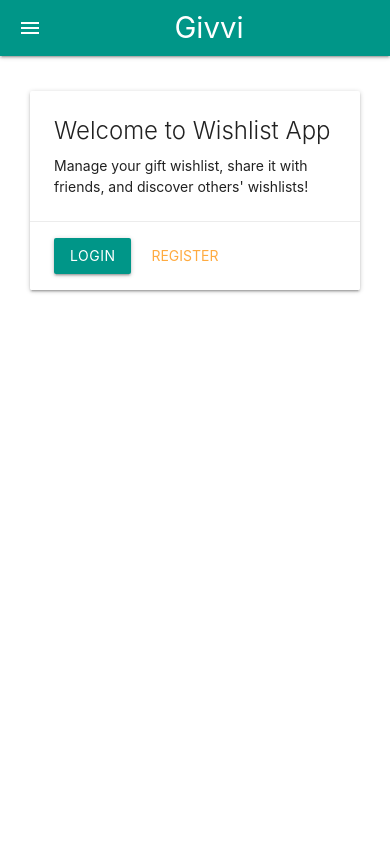
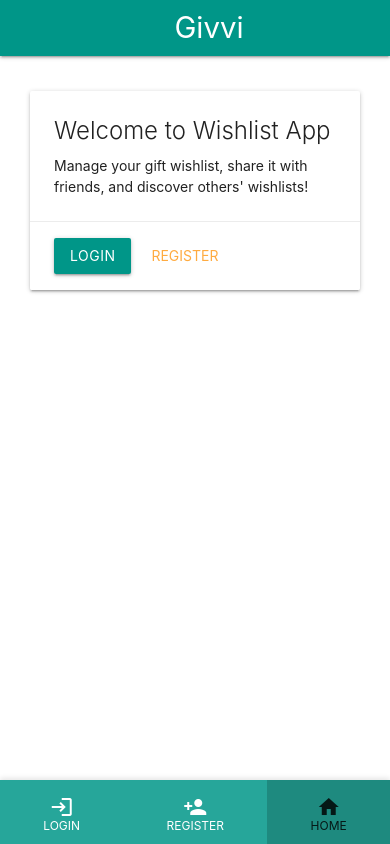
Before and after one commit to mic-mikolajczyk/wishlist-app, a Flask app: page / in a window 390 px wide. Run offline with Flask 3, Linux system fonts and the light colour scheme.

Commit message:
bottom navigation buttons for mobile instead of hamburger button

```diff
--- a/app/templates/base.html
+++ b/app/templates/base.html
@@ -7,32 +7,61 @@
     <!-- Materialize CSS -->
     <link href="https://cdnjs.cloudflare.com/ajax/libs/materialize/1.0.0/css/materialize.min.css" rel="stylesheet">
     <link href="https://fonts.googleapis.com/icon?family=Material+Icons" rel="stylesheet">
+    <style>
+        /* Custom styles for bottom navigation */
+        .bottom-nav {
+            position: fixed;
+            bottom: 0;
+            width: 100%;
+            height: 64px;  /* Increased height for more space */
+            box-shadow: 0 -2px 5px rgba(0,0,0,0.1);
+            display: none;
+            z-index: 997;
+        }
+        .bottom-nav .btn-flat {
+            height: 64px;  /* Increased height for more space */
+            flex-grow: 1;
+            border-radius: 0;
+            margin: 0;
+            display: flex;
+            flex-direction: column;
+            justify-content: center;  /* Centers content vertically */
+            align-items: center;
+            color: #ffffff;
+            padding: 8px 0 4px;  /* Adjusted padding: top, right/left, bottom */
+        }
+        .bottom-nav .btn-flat.active {
+            background-color: rgba(0, 27, 24, 0.199);
+            color: #000000d3;
+        }
+        .bottom-nav .btn-flat i {
+            display: block;
+            margin-bottom: 0;  /* Reduced to 0 */
+            font-size: 24px;
+            margin-top: 0;  /* Reduced to 0 */
+            line-height: 24px;  /* Added to control height */
+        }
+        .bottom-nav .btn-flat span {
+            font-size: 12px;
+            white-space: nowrap;
+            margin-bottom: 0;  /* Reduced to 0 */
+            line-height: 14px;  /* Added to control height */
+        }
+        body {
+            padding-bottom: 64px;  /* Updated to match the new navigation height */
+        }
+        @media only screen and (max-width: 992px) {
+            .bottom-nav {
+                display: flex;
+            }
+        }
+    </style>
     {% block head %}{% endblock %}
 </head>
 <body>
-    <!-- Sidenav for mobile -->
-    <ul id="mobile-nav" class="sidenav">
-        {% if current_user.is_authenticated %}
-            <li><a href="{{ url_for('frontend.wishlist_page') }}"><i class="material-icons">list</i>My Wishlist</a></li>
-            <li><a href="{{ url_for('frontend.user_search_page') }}"><i class="material-icons">search</i>Find Users</a></li>
-            <li><a href="{{ url_for('frontend.profile_page') }}"><i class="material-icons">person</i>Profile</a></li>
-            <li>
-                <form method="post" action="{{ url_for('auth.logout') }}">
-                    <button type="submit" class="btn-flat" style="width:100%; text-align:left;">
-                        <i class="material-icons left">exit_to_app</i>Logout
-                    </button>
-                </form>
-            </li>
-        {% else %}
-            <li><a href="{{ url_for('frontend.login_page') }}"><i class="material-icons">login</i>Login</a></li>
-            <li><a href="{{ url_for('frontend.register_page') }}"><i class="material-icons">person_add</i>Register</a></li>
-        {% endif %}
-    </ul>
-
     <nav>
         <div class="nav-wrapper teal">
             <a href="/" class="brand-logo" style="margin-left: 1rem;">Givvi</a>
-            <a href="#" data-target="mobile-nav" class="sidenav-trigger"><i class="material-icons">menu</i></a>
             <ul id="nav-desktop" class="right hide-on-med-and-down" style="margin-right: 15px;">
                 {% if current_user.is_authenticated %}
                     <li><a href="{{ url_for('frontend.wishlist_page') }}">My Wishlist</a></li>
@@ -64,13 +93,73 @@
         {% block content %}{% endblock %}
     </main>
 
+    <!-- Bottom Navigation for Mobile -->
+    <div class="bottom-nav teal lighten-1 hide-on-large-only">
+        {% if current_user.is_authenticated %}
+            <a href="{{ url_for('frontend.wishlist_page') }}" class="btn-flat waves-effect waves-light">
+                <i class="material-icons">list</i>
+                <span>Wishlist</span>
+            </a>
+            <a href="{{ url_for('frontend.user_search_page') }}" class="btn-flat waves-effect waves-light">
+                <i class="material-icons">search</i>
+                <span>Find</span>
+            </a>
+            <a href="{{ url_for('frontend.profile_page') }}" class="btn-flat waves-effect waves-light">
+                <i class="material-icons">person</i>
+                <span>Profile</span>
+            </a>
+            <a href="#logout-modal" class="btn-flat waves-effect waves-light modal-trigger">
+                <i class="material-icons">exit_to_app</i>
+                <span>Logout</span>
+            </a>
+        {% else %}
+            <a href="{{ url_for('frontend.login_page') }}" class="btn-flat waves-effect waves-light">
+                <i class="material-icons">login</i>
+                <span>Login</span>
+            </a>
+            <a href="{{ url_for('frontend.register_page') }}" class="btn-flat waves-effect waves-light">
+                <i class="material-icons">person_add</i>
+                <span>Register</span>
+            </a>
+            <a href="/" class="btn-flat waves-effect waves-light">
+                <i class="material-icons">home</i>
+                <span>Home</span>
+            </a>
+        {% endif %}
+    </div>
+
+    <!-- Logout Modal -->
+    {% if current_user.is_authenticated %}
+    <div id="logout-modal" class="modal bottom-sheet">
+        <div class="modal-content">
+            <h4>Logout</h4>
+            <p>Are you sure you want to logout?</p>
+        </div>
+        <div class="modal-footer">
+            <form method="post" action="{{ url_for('auth.logout') }}">
+                <button type="submit" class="btn-flat teal-text waves-effect waves-green">Logout</button>
+            </form>
+            <a href="#!" class="modal-close waves-effect waves-red btn-flat">Cancel</a>
+        </div>
+    </div>
+    {% endif %}
+
     <!-- Materialize JS -->
     <script src="https://cdnjs.cloudflare.com/ajax/libs/materialize/1.0.0/js/materialize.min.js"></script>
     <script>
         document.addEventListener('DOMContentLoaded', function() {
-            // Initialize sidenav
-            var elems = document.querySelectorAll('.sidenav');
-            var instances = M.Sidenav.init(elems);
+            // Initialize modal
+            var modalElems = document.querySelectorAll('.modal');
+            var modalInstances = M.Modal.init(modalElems);
+
+            // Highlight active menu item
+            var currentPath = window.location.pathname;
+            var bottomNavLinks = document.querySelectorAll('.bottom-nav a');
+            bottomNavLinks.forEach(function(link) {
+                if (link.getAttribute('href') === currentPath) {
+                    link.classList.add('active');
+                }
+            });
         });
     </script>
     {% block scripts %}{% endblock %}
```
